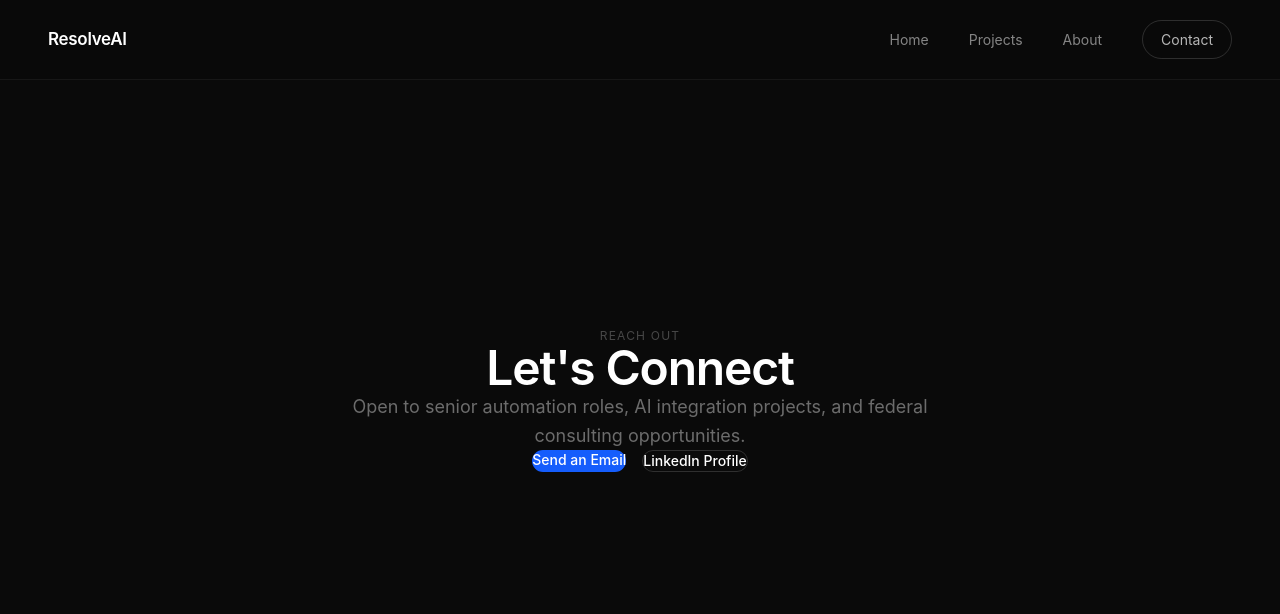
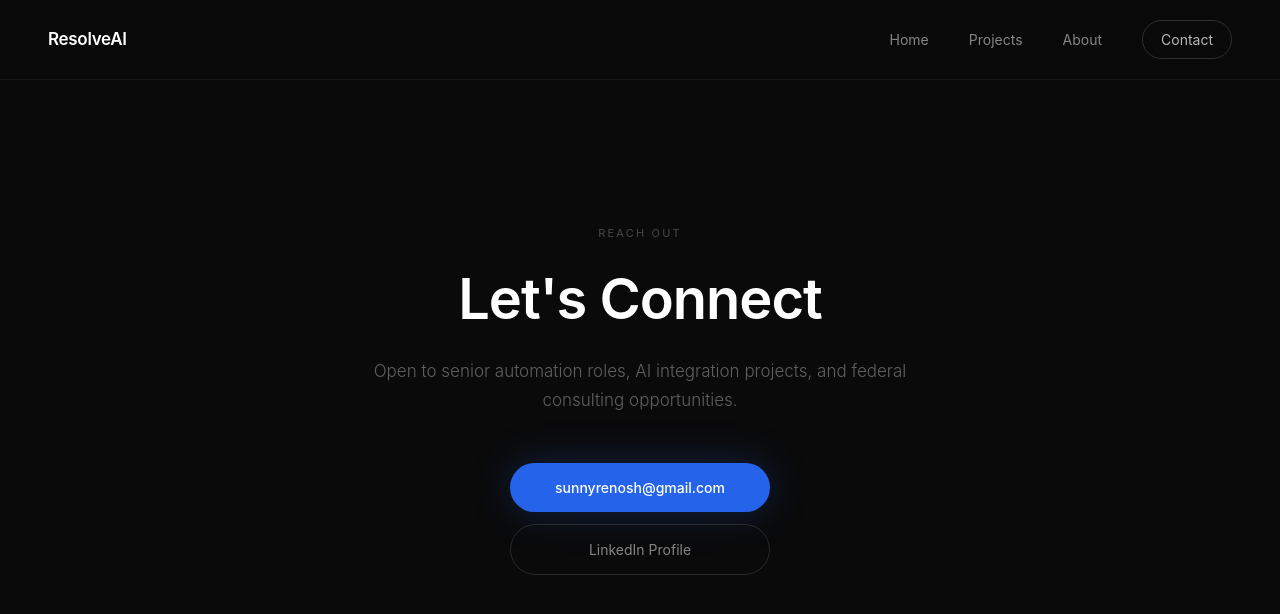
Before and after one commit to srenosh/resolveai, a Next.js app: page /contact in a window 1280 px wide. Shown: the top 614 px of the page. Built offline with nearby package versions, Linux system fonts and the light colour scheme.

Commit message:
Update contact page with email and LinkedIn

```diff
--- a/app/contact/page.tsx
+++ b/app/contact/page.tsx
@@ -1,25 +1,27 @@
 export default function Contact() {
   return (
-    <main className="min-h-screen bg-[#0a0a0a] flex items-center justify-center px-6">
-      <div className="text-center max-w-xl">
-        <p className="text-xs text-white/25 uppercase tracking-widest mb-4">Reach Out</p>
-        <h1 className="text-4xl md:text-5xl font-semibold tracking-tight mb-5">Let&apos;s Connect</h1>
-        <p className="text-white/40 leading-relaxed mb-12 text-lg">
+    <main style={{ minHeight: '100vh', backgroundColor: '#0a0a0a', display: 'flex', alignItems: 'center', justifyContent: 'center', padding: '0 24px' }}>
+      <div style={{ textAlign: 'center', maxWidth: '560px', width: '100%' }}>
+        <p style={{ fontSize: '11px', color: 'rgba(255,255,255,0.25)', letterSpacing: '0.2em', textTransform: 'uppercase', marginBottom: '16px' }}>Reach Out</p>
+        <h1 style={{ fontSize: 'clamp(36px, 5vw, 56px)', fontWeight: 600, letterSpacing: '-1px', marginBottom: '16px' }}>Let&apos;s Connect</h1>
+        <p style={{ color: 'rgba(255,255,255,0.35)', lineHeight: 1.7, marginBottom: '48px', fontSize: '17px', fontWeight: 300 }}>
           Open to senior automation roles, AI integration projects, and federal consulting opportunities.
         </p>
-        <div className="flex flex-col sm:flex-row gap-4 justify-center">
-          <a
-            href="mailto:sunnyrenosh@gmail.com"
-            className="px-7 py-3 bg-blue-600 hover:bg-blue-500 rounded-full text-sm font-medium transition-all duration-200 text-white"
-          >
-            Send an Email
+        <div style={{ display: 'flex', flexDirection: 'column', gap: '12px', alignItems: 'center' }}>
+          <a href="mailto:sunnyrenosh@gmail.com" style={{
+            padding: '14px 32px', backgroundColor: '#2563eb',
+            borderRadius: '100px', fontSize: '14px', fontWeight: 500,
+            color: 'white', textDecoration: 'none', width: '260px',
+            boxShadow: '0 0 40px rgba(37,99,235,0.25)',
+          }}>
+            sunnyrenosh@gmail.com
           </a>
-          <a
-            href="https://www.linkedin.com/in/renosh-sunny-a69048222/"
-            target="_blank"
-            rel="noopener noreferrer"
-            className="px-7 py-3 border border-white/15 hover:border-white/35 rounded-full text-sm font-medium text-white/60 hover:text-white transition-all duration-200"
-          >
+          <a href="https://linkedin.com/in/renosh-sunny-a69048222" target="_blank" rel="noopener noreferrer" style={{
+            padding: '14px 32px',
+            border: '1px solid rgba(255,255,255,0.12)',
+            borderRadius: '100px', fontSize: '14px', fontWeight: 400,
+            color: 'rgba(255,255,255,0.5)', textDecoration: 'none', width: '260px',
+          }}>
             LinkedIn Profile
           </a>
         </div>
```
Also changed, not shown: package.json (line endings or trailing spaces).
